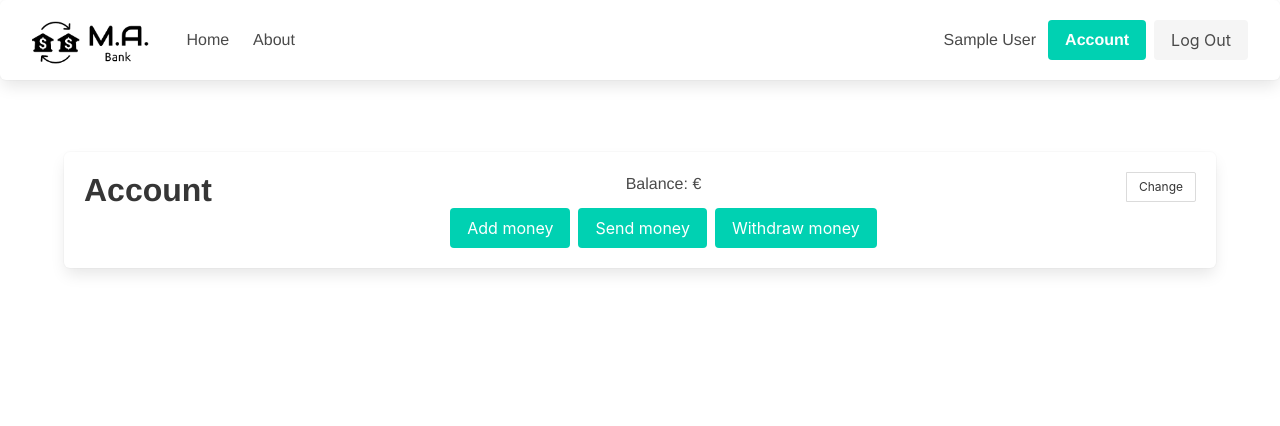
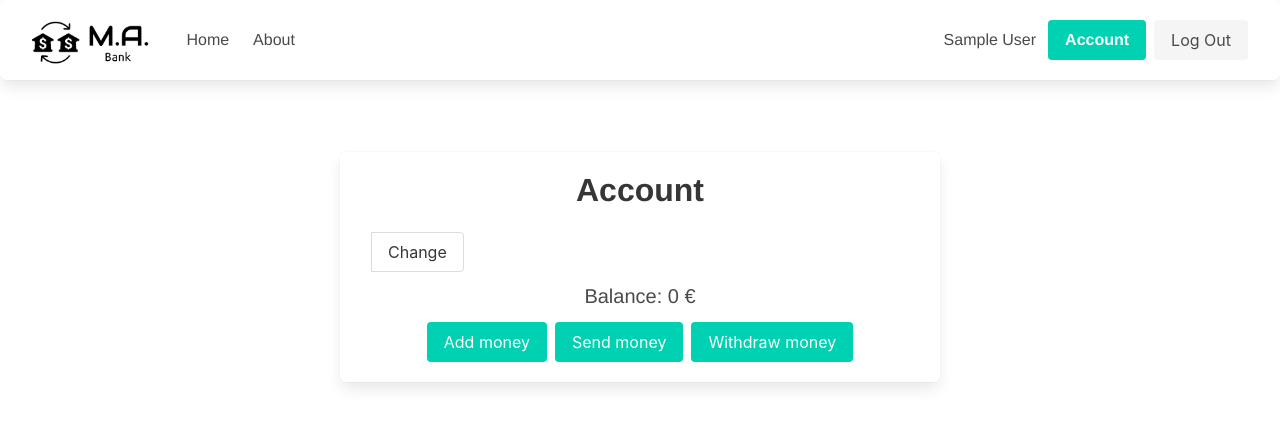
Before and after one commit to modestas9k/ModeBank, a Vue app: page /account in a window 1280 px wide. Shown: the top 426 px of the page. Built offline with nearby package versions, Linux system fonts and the light colour scheme; no server answers; the database is empty; sample sign-in values are in the browser's storage.

Commit message:
decoration

```diff
--- a/src/views/Account.vue
+++ b/src/views/Account.vue
@@ -2,10 +2,10 @@
     <div class="accout section">
         <div class="container">
             <div class="box">
-                <h1 class="title is-pulled-left">Account</h1>
-                <div v-if="change" class="field has-addons is-pulled-right">
-                    <div class="control ">
-                        <span class="subtitle  mr-3">
+                <h1 class="title">Account</h1>
+                <div v-if="change" class="field has-addons ">
+                    <div class=" control ">
+                        <span class="subtitle mr-3">
                             {{ name }}
                         </span>
                     </div>
@@ -13,7 +13,7 @@
                         <button
                             type="button"
                             v-on:click="change = !change"
-                            class="button  is-small"
+                            class="button  "
                         >
                             Change
                         </button>
@@ -34,7 +34,7 @@
                     </div>
                 </div>
                 <div class="field">
-                    <span>Balance: {{ balance }} €</span>
+                    <span class="subtitle">Balance: {{ balance }} €</span>
                 </div>
                 <div class="buttons is-centered">
                     <button type="button" class="button is-primary">
@@ -62,7 +62,7 @@ export default {
         return {
             name: "",
             change: true,
-            balance: "",
+            balance: 0,
         };
     },
     methods: {
@@ -91,4 +91,14 @@ export default {
 };
 </script>
 
-<style></style>
+<style scoped>
+.box {
+    max-width: 600px;
+    margin: 0 auto;
+}
+.align-center {
+    justify-content: center;
+    align-items: center;
+    flex-direction: row;
+}
+</style>
```
